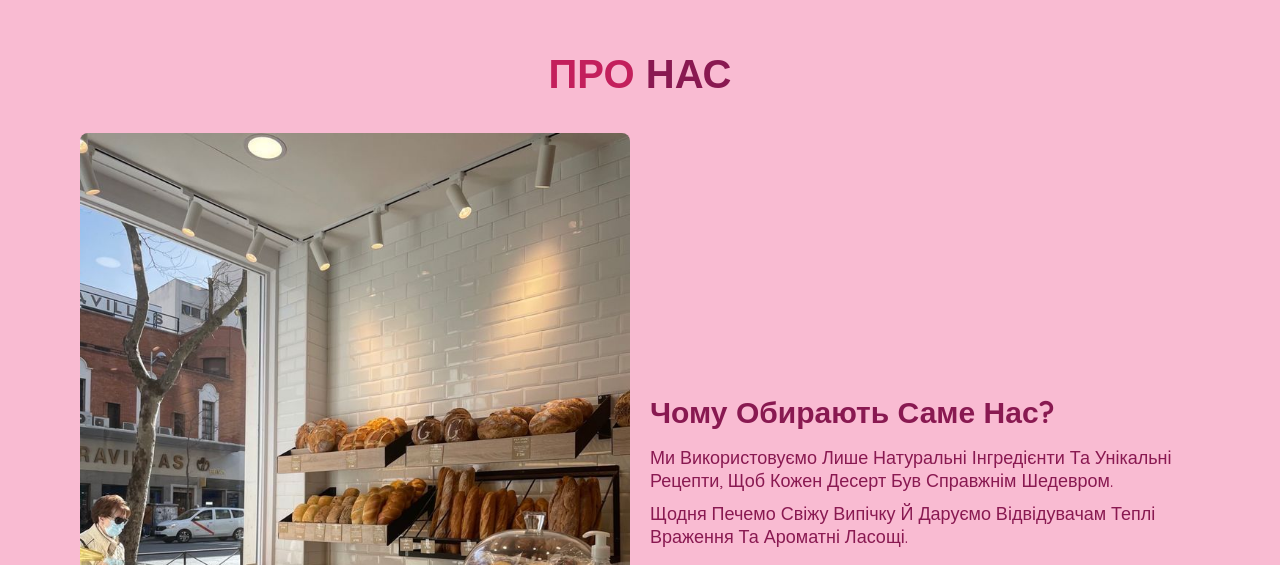
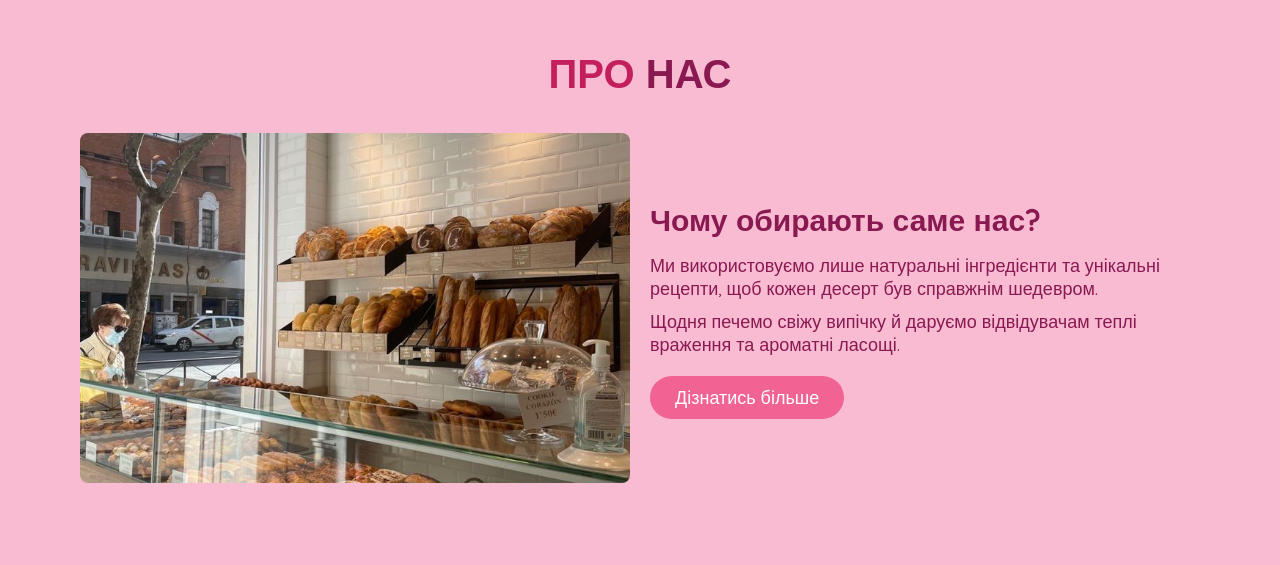
Before and after one commit to virashtyk132006-web/DessertBakery, a website: page public/index.html in a window 1280 px wide. Shown: the part 847-1412 px from the top of the page. Drawn offline with Linux system fonts and the light colour scheme.

Commit message:
Змінено стилі

```diff
--- a/public/css/style.css
+++ b/public/css/style.css
@@ -12,7 +12,6 @@
   box-sizing: border-box;
   outline: none; border: none;
   text-decoration: none;
-  text-transform: capitalize;
   transition: 0.2s linear;
 }
 
@@ -212,6 +211,9 @@ section { padding: 60px 80px; }
 
 .about .row .image img{
   width: 100%;
+  height: auto;
+  max-height: 350px;
+  object-fit: cover;
   border-radius: 8px;
 }
 
```
